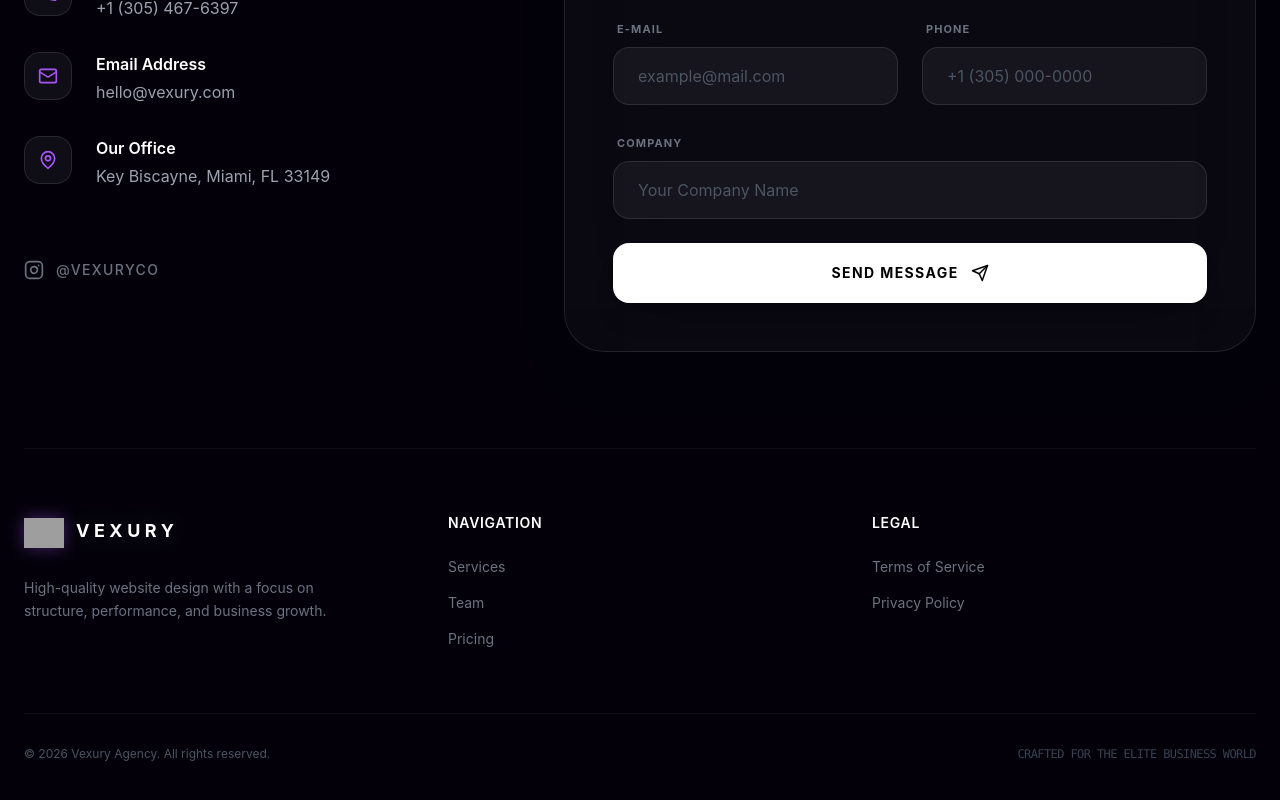
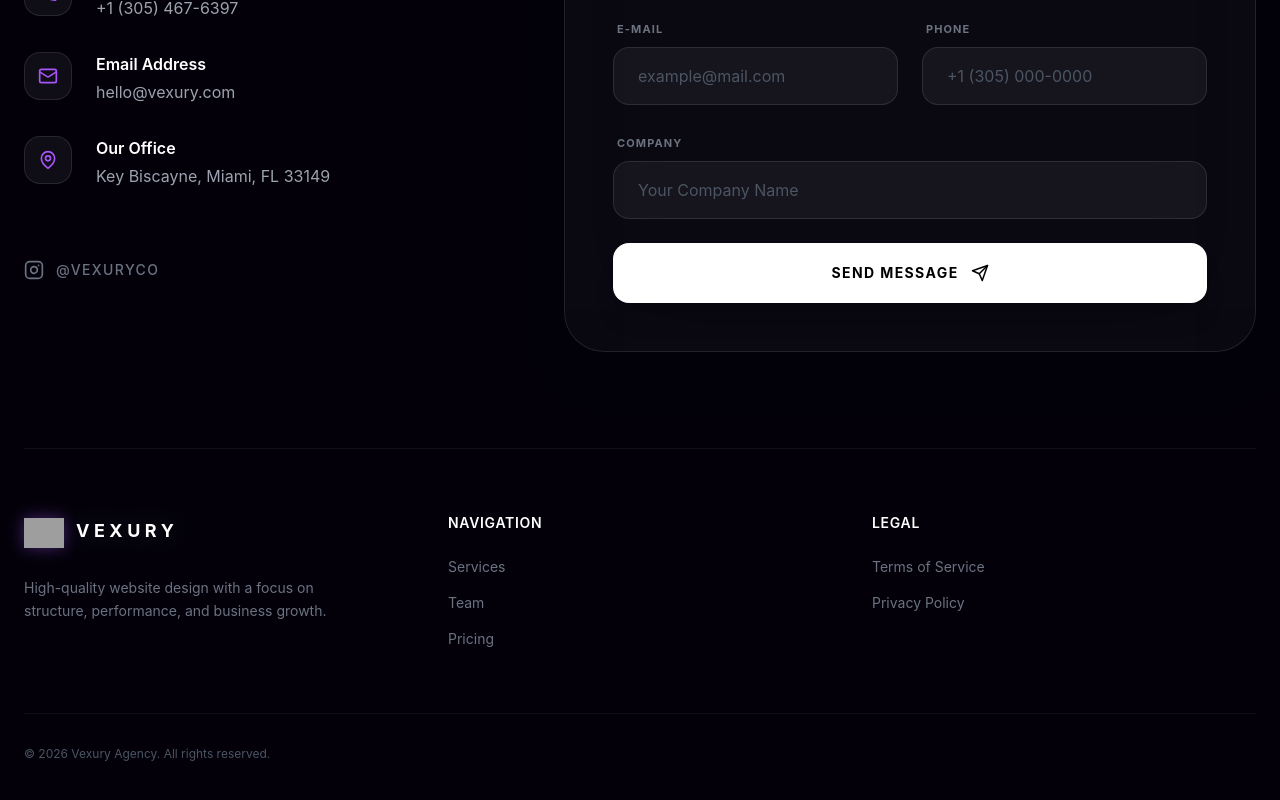
Before and after one commit to suporteescalaads-create/vexury-site, a React (Vite) app: page / in a window 1280 px wide. Shown: the part 8170-8970 px from the top of the page. Built offline with nearby package versions, Linux system fonts and the light colour scheme; grey boxes are pictures that could not be loaded.

Commit message:
feat: Remove redundant elite business tagline
Removes the "CRAFTED FOR THE ELITE BUSINESS WORLD" tagline from the footer. This text was repetitive and did not add significant value to the footer's content.

```diff
--- a/components/Contact.tsx
+++ b/components/Contact.tsx
@@ -260,7 +260,6 @@ export const Contact: React.FC = () => {
 
         <div className="border-t border-white/5 pt-8 flex flex-col md:flex-row justify-between items-center text-xs text-gray-600">
             <p>© 2026 Vexury Agency. All rights reserved.</p>
-            <p className="mt-2 md:mt-0 font-mono tracking-tighter text-gray-700">CRAFTED FOR THE ELITE BUSINESS WORLD</p>
         </div>
       </div>
     </footer>
```
